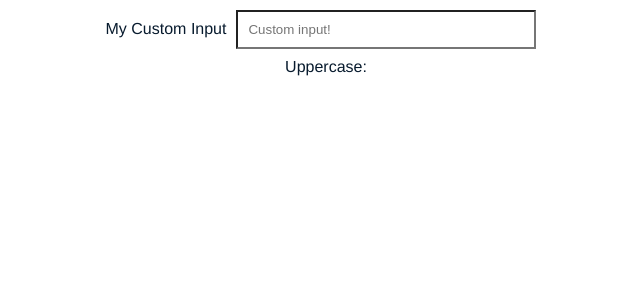
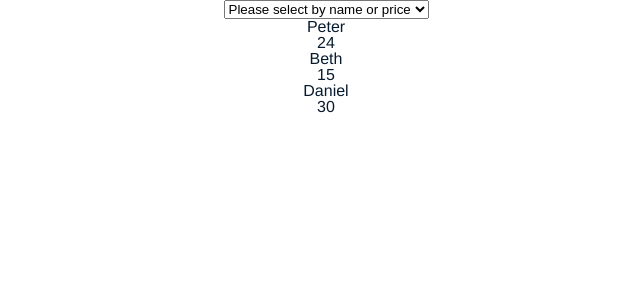
Before and after one commit to SabinaValeriia/vuex-typescript, a Vue app: page /parent in a window 1280 px wide. Shown: the top 300 px of the page, without its empty margins (314-954 px from the left). Built offline with nearby package versions, Linux system fonts and the light colour scheme.

Commit message:
Add sort by name, price

```diff
--- /dev/null
+++ b/src/components/Child.vue
@@ -0,0 +1,17 @@
+<template>
+    <div><div v-for="array in sortedArray">
+        <p>{{array.name}}</p>
+        <p>{{array.age}}</p>
+    </div></div>
+</template>
+
+<script>
+export default{
+    props: {
+    sortedArray: {
+      type: Array,
+      default: () => [],
+    }
+  }
+}
+</script>
--- a/src/components/Company.vue
+++ b/src/components/Company.vue
@@ -1,49 +1,35 @@
 <template>
-    <div id="app">
-      <div class="text-left">
-        <h3>Cutsom Filter using VueJs</h3>
-        <Phone v-model="search" ref="searchFilter" />
-        <ul v-for="user in searchResult" :key="user.id">
-          <li>{{ user.name }}</li>
-        </ul>
-      </div>
+  <div>
+    <button @click="totalCount = totalCount + 1">Click me</button>
+  <p>{{ message }}</p>
   </div>
 </template>
 
 <script>
-  import Phone from "@/components/Phone";
-
 export default {
-    name: "App",
-    components: {
-      Phone,
-    },
+  name: "Counter",
   data() {
       return {
-        search: null,
-        users: [
-          { id: 1, name: "john", email: "john@xyz.com" },
-          { id: 2, name: "lee min", email: "leemin@xyz.com" },
-          { id: 3, name: "alexa", email: "alexa@xyz.com" },
-          { id: 4, name: "rosy", email: "rosy@xyz.com" },
-          { id: 5, name: "joy", email: "joy@xyz.com" },
-          { id: 6, name: "john", email: "john@vue.com" },
-        ],
-      };
-    },
-    computed: {
-      searchResult() {
-        if (this.search) {
-          return this.users.filter((item) => {
-            return this.search
-              .toLowerCase()
-              .split(" ")
-              .every((v) => item.name.toLowerCase().includes(v));
-          });
-        } else {
-          return this.users;
+          // "message" will show up in the template above in
+          message: "You haven't clicked yet!",
+          // This is the total number of times the button has been clicked
+          totalCount: 0
       }
   },
-    },
-  };
+  watch: {
+      // Watch totalCount for any changes
+      totalCount: function(newValue) {
+          // Depending on the value of totalCount, we will display custom messages to the user
+          if(newValue <= 10) {
+              this.message = `You have only clicked ${newValue} times.`;
+          }
+          else if(newValue <= 20) {
+              this.message = `Wow, you've clicked ${newValue} times!`;
+          }
+          else {
+              this.message = `Stop clicking, you've already clicked ${newValue} times!`;
+          }
+      }
+  }
+}
 </script>
--- a/src/components/HotelItemProps.vue
+++ b/src/components/HotelItemProps.vue
@@ -1,7 +1,8 @@
 <template lang="pug">
 .container
     Search(:name.sync="search")
-    .hotel__card(v-for="hotel in searchResult" :key="hotel.id")
+    SortHotel(:name:price.sync="sortBy" :price.sync="sortBy")
+    .hotel__card(v-for="hotel in sortHotel, searchResult" :key="hotel.id")
         .hotel__card_content
             div(style="display: flex; flex-direction: column")
                 img.hotel__card_img(:src="require(`@/assets/img/${hotel.img}`)")
@@ -44,7 +45,7 @@
             .hotel__card_price_block
                 .hotel__card_price
                     p.hotel__card_price_text Price without discount
-                    p.hotel__card_price_text-sum ¥22,300
+                    p.hotel__card_price_text-sum ¥{{hotel.price}}
                 .hotel__card_price
                     button.hotel__card_price_button Go to トラベル対応 35$ Off!
                     p.hotel__card_price_text-red ¥19,200
@@ -54,19 +55,22 @@
 
 <script lang="ts">
 import Search from '@/components/Search.vue';
+import SortHotel from '@/components/SortHotel.vue';
 export default {
     components: {
-        Search,
+        Search, SortHotel
     },
 
     data: () => ({
-
+        sortBy: "",
         search: '',
 
     }),
     props: {
         hotels: {
-            type: Array
+            type: Array,
+            required: true,
+
         }
     },
     computed: {
@@ -81,13 +85,37 @@ export default {
             } else {
                 return this.hotels;
             }
+
         },
+        sortHotel() {
+            function sortName(a, b) {
+                if (a.name < b.name)
+                    return -1;
+                if (a.name > b.name)
+                    return 1;
+                return 0;
+            }
+
+              function sortPrice(a, b) {
+                if (a.price < b.price)
+                  return -1;
+                if (a.price > b.price)
+                  return 1;
+                return 0;
+              }
+
+            if (this.sortBy === "name") return this.hotels.sort(sortName);
+              else if (this.sortBy === "price") return this.hotels.sort(sortPrice);
+            else return this.hotels;
+        }
     },
     watch: {
         searchResult() {
             console.log("Search", this.search)
-        }
-      }
+        },
+
+
+    }
 
 }
 </script>
--- a/src/components/Parent.vue
+++ b/src/components/Parent.vue
@@ -1,26 +1,56 @@
 <template>
-    <div>
-        <MyTextInput @custom-change="handleCustomChange" />
-        <p>Uppercase: {{ uppercase }}</p>
-    </div>
+    <div id="app">
+  <select v-model="sortBy">
+    <option value="">Please select by name or price</option>
+    <option value="name">name</option>
+    <option value="age">age</option>
+  </select>
+  <Child :sorted-array="displayArray" />
+
+</div>
 </template>
 
+<script>
+import Child from './Child.vue';
 
-<script>
-import MyTextInput from '@/components/MyTextInput.vue';
 
-  export default {
-    data() {
-        return {
-            uppercase: ''
-        };
-    },
-    methods: {
-        handleCustomChange(s) {
-            this.uppercase = s;
-        }
-    },
-    components: { MyTextInput }
+export default{
+    components: {  Child },
+  data() {
+    return{
+        sortBy: "",
+     array: [
+      { name: 'Peter', age: 24},
+      { name: 'Beth', age: 15},
+      { name: 'Daniel', age: 30},
+    ]
+    }
+
+  },
+  computed: {
+    displayArray() {
+      // declare the compare functions
+      // for name
+      function cmpName(a, b) {
+        if (a.name < b.name)
+          return -1;
+        if (a.name > b.name)
+          return 1;
+        return 0;
+      }
+      // for age
+      function cmpAge(a, b) {
+        if (a.age < b.age)
+          return -1;
+        if (a.age > b.age)
+          return 1;
+        return 0;
+      }
+
+      if (this.sortBy === "name") return this.array.sort(cmpName);
+      else if (this.sortBy === "age") return this.array.sort(cmpAge);
+      else return this.array;
+    }
+  }
 }
-
 </script>
--- /dev/null
+++ b/src/components/SortHotel.vue
@@ -0,0 +1,39 @@
+<template lang="pug">
+.container
+    .search__block
+        select(class="search__block_select"
+            :value="name, price"
+            @input="sortBy")
+            option(value="") Please select by name or price
+            option(value="name") name
+            option(value="price") price
+
+</template>
+
+<script lang="ts">
+export default {
+    props: ['name', 'price'],
+    methods: {
+        sortBy: function (e) {
+            this.$emit('update:name', e.target.value)
+            this.$emit('update:price', e.target.value)
+        }
+    },
+
+}
+</script>
+
+<style lang="scss">
+.search__block {
+    display: flex;
+    justify-content: left;
+
+    &_select {
+        background: #FFFFFF;
+        border: 1px solid #E1E1E1;
+        width: 300px;
+        padding: 10px;
+        margin: 10px;
+    }
+}
+</style>
--- a/src/views/HotelPropsView.vue
+++ b/src/views/HotelPropsView.vue
@@ -26,29 +26,46 @@
     },
     data() {
         return {
-            search: '',
+            // search: '',
             hotels: [
                 {
                     id: 1,
                     name: 'Hotel',
                     img: 'foto1.png',
+                    price: "5000",
                     desc: '単語が中国の文献などにみえはじめる単語が中国の文献などにみえはじめる単語が中国の文献などにみえはじめる単語が中国の文献などにみえはじめる'
                 },
                 {
                     id: 2,
                     name: 'Akasaka',
                     img: 'foto2.png',
+                    price: "3000",
                     desc: '単語が中国の文献などにみえはじめる単語が中国の文献などにみえはじめる単語が中国の文献などにみえはじめる単語が中国の文献などにみえはじめる'
                 },
                 {
                     id: 3,
                     name: 'Monterey Akasaka',
                     img: 'foto2.png',
+                    price: "1000",
+                    desc: '単語が中国の文献などにみえはじめる単語が中国の文献などにみえはじめる単語が中国の文献などにみえはじめる単語が中国の文献などにみえはじめる'
+                },
+                {
+                    id: 4,
+                    name: 'My Hotel',
+                    img: 'foto2.png',
+                    price: "1500",
                     desc: '単語が中国の文献などにみえはじめる単語が中国の文献などにみえはじめる単語が中国の文献などにみえはじめる単語が中国の文献などにみえはじめる'
                 },
             ]
         }
     },
+    watch: {
+
+      "search.name": function(oldVal, newVal) {
+      console.log(oldVal + " " + newVal);
+    }
+
+      }
   }
 
 
```
Lines whose indentation alone changed are shown as unchanged.
